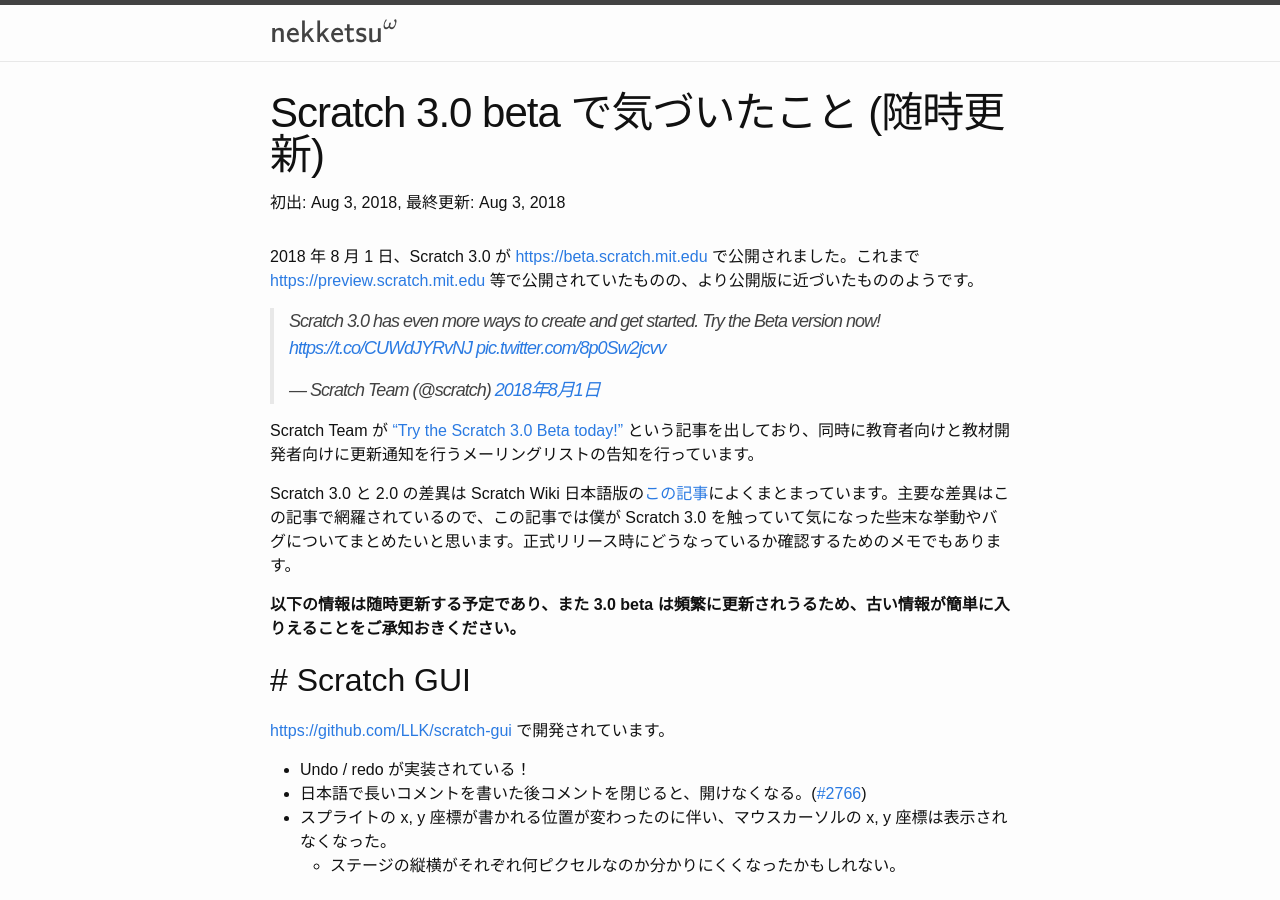
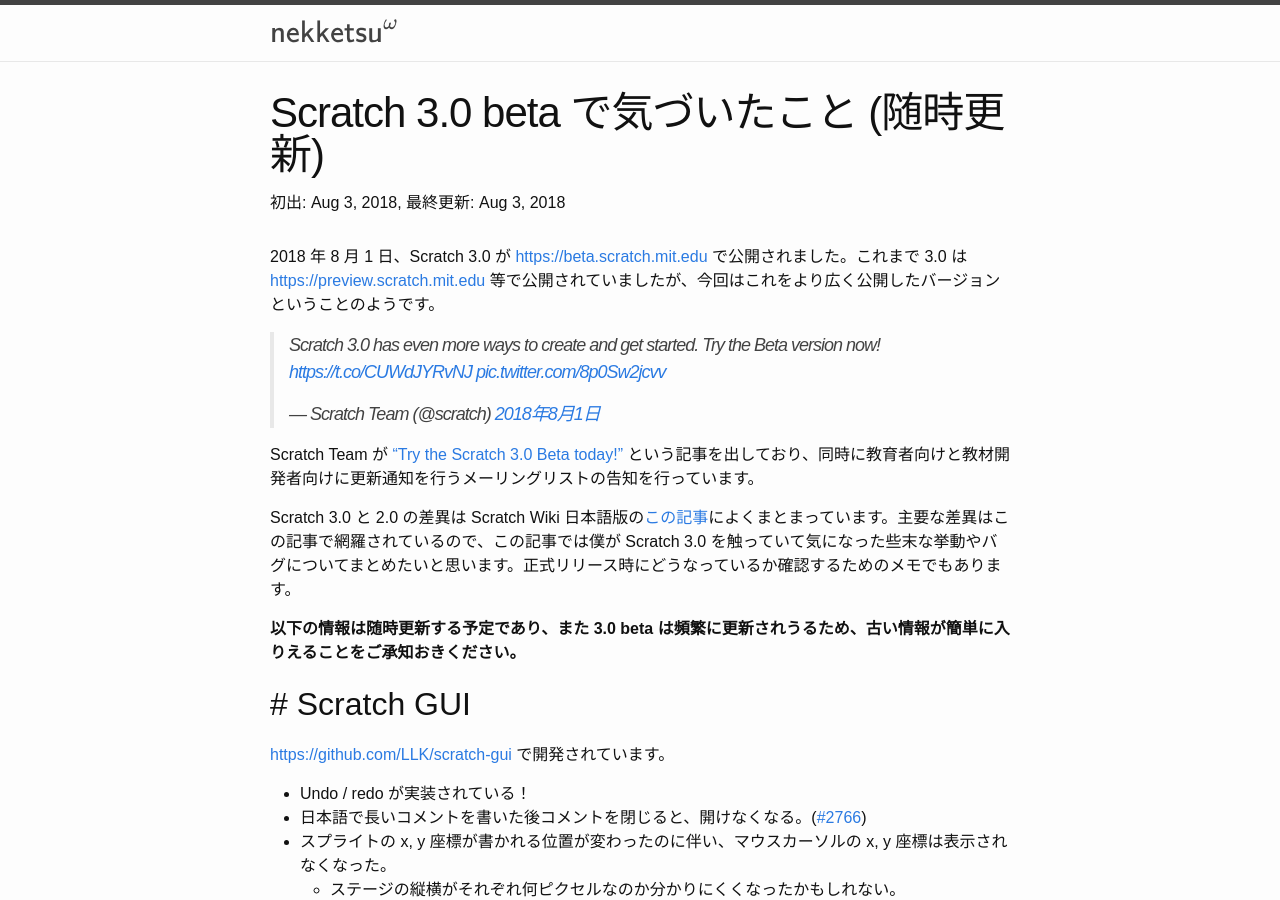
Before and after one commit to nekketsuuu/nekketsuuu.github.io, a Jekyll site: the page built from entries/_posts/2018-08-03-scratch-3-beta.md, in a window 1280 px wide and 900 px high. Built offline with Jekyll 4.4.1, drawn with Linux system fonts in a browser that asks for light colours; formulas are drawn with MathJax 3; comment, search, counter and statistics services are not loaded.

Commit message:
[Entry #6] update

```diff
--- a/entries/_posts/2018-08-03-scratch-3-beta.md
+++ b/entries/_posts/2018-08-03-scratch-3-beta.md
@@ -5,7 +5,7 @@
 last-modified: 2018-08-03
 ---
 
-2018 年 8 月 1 日、Scratch 3.0 が <https://beta.scratch.mit.edu> で公開されました。これまで <https://preview.scratch.mit.edu> 等で公開されていたものの、より公開版に近づいたもののようです。
+2018 年 8 月 1 日、Scratch 3.0 が <https://beta.scratch.mit.edu> で公開されました。これまで 3.0 は <https://preview.scratch.mit.edu> 等で公開されていましたが、今回はこれをより広く公開したバージョンということのようです。
 
 <blockquote class="twitter-tweet" data-lang="ja"><p lang="en" dir="ltr">Scratch 3.0 has even more ways to create and get started. Try the Beta version now! <a href="https://t.co/CUWdJYRvNJ">https://t.co/CUWdJYRvNJ</a> <a href="https://t.co/8p0Sw2jcvv">pic.twitter.com/8p0Sw2jcvv</a></p>&mdash; Scratch Team (@scratch) <a href="https://twitter.com/scratch/status/1024701450813890560?ref_src=twsrc%5Etfw">2018年8月1日</a></blockquote>
 <script async src="https://platform.twitter.com/widgets.js" charset="utf-8"></script>
```
